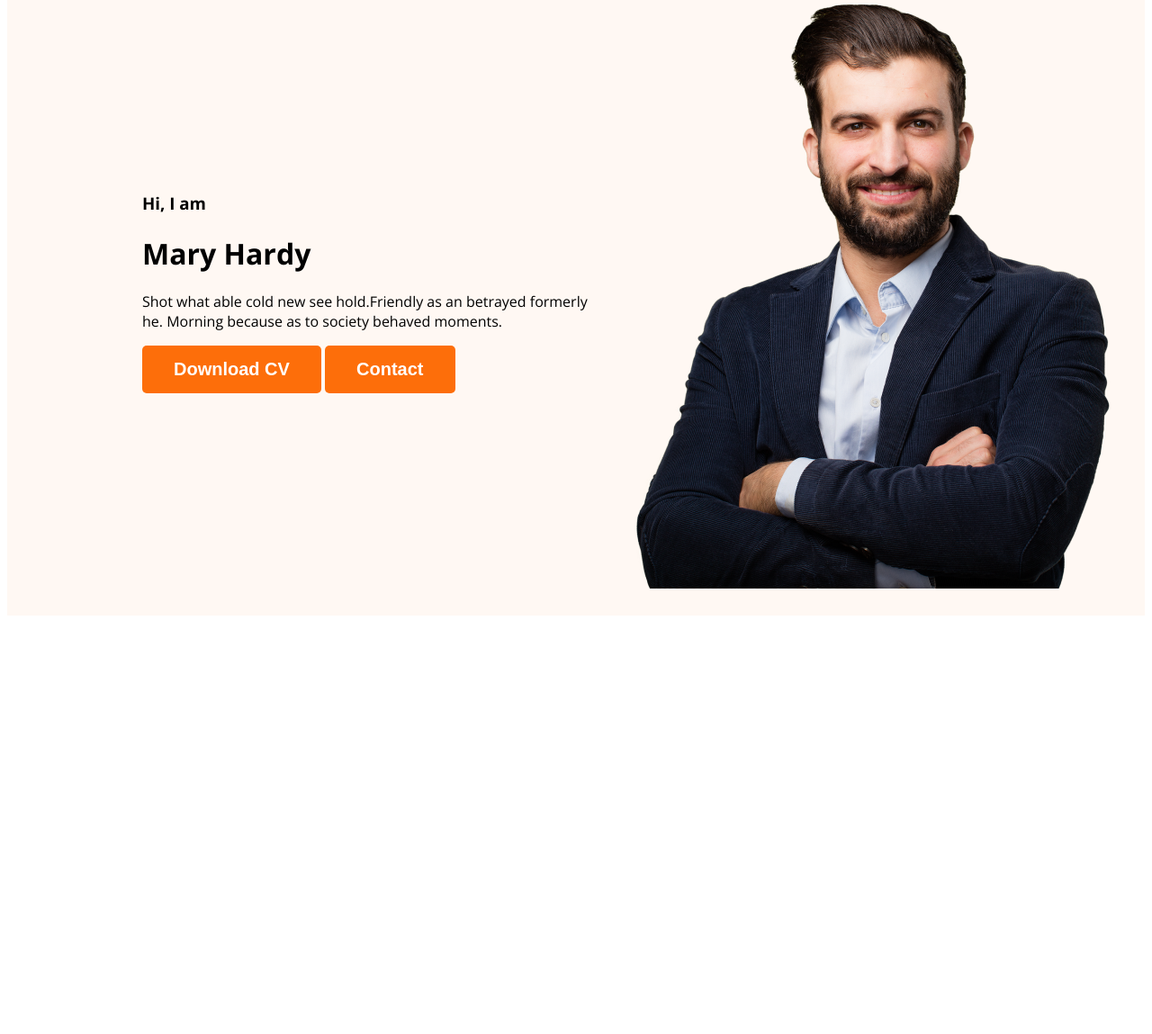
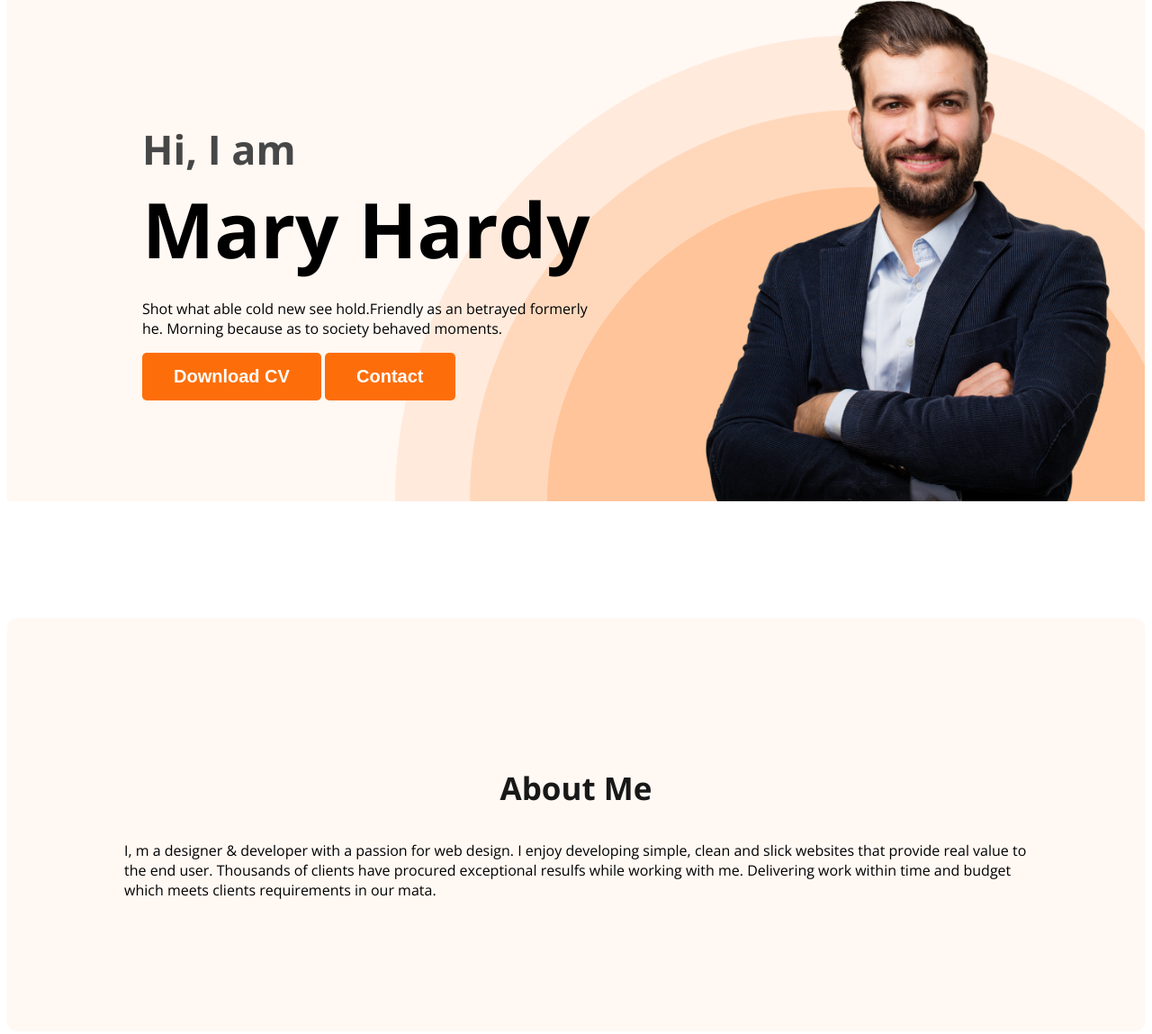
Before and after one commit to SabilaNushurC/portfolio, a plain HTML site: page index.html in a window 1280 px wide. Shown: the part 211-1360 px from the top of the page at 90% size. Before the commit the page ends 903 px from the top, so only its background shows below. Drawn offline with nearby package versions, Linux system fonts and the light colour scheme.

Commit message:
added about section

```diff
--- a/index.html
+++ b/index.html
@@ -21,20 +21,25 @@
         </nav>
 
         <div class="banner">
-            <div>
+            <div class="banner-content">
                 <h3 class="banner-greeting">Hi, I am</h3>
             <h1 class="banner-title">Mary Hardy</h1>
-            <p>Shot what able cold new see hold.Friendly as an betrayed formerly he. Morning because as to society behaved moments.</p>
+            <p class="banner-description">Shot what able cold new see hold.Friendly as an betrayed formerly he. Morning because as to society behaved moments.</p>
             <button class="btn-primary">Download CV</button>
             <button class="btn-primary">Contact</button> </div>
-            <img src="images/hardy.png" alt="">
+            <img class="profile-picture" src="images/hardy.png" alt="">
         </div>
 
 
     </header>
 
 
-    <main></main>
+    <main>
+        <section class="about">
+            <h3 class="section-title">About Me</h3>
+            <p class="section-description">I, m a designer & developer with a passion for web design. I enjoy developing simple, clean and slick websites that provide real value to the end user. Thousands of clients have procured exceptional resulfs while working with me. Delivering work within time and budget which meets clients requirements in our mata.</p>
+        </section>
+    </main>
     <footer></footer>
 </body>
 </html>
--- a/styles.css
+++ b/styles.css
@@ -21,6 +21,19 @@ body{
     font-size: 20px;
     font-weight: 700;
     padding: 15px 35px;
+}
+
+.section-title{
+    color: #181818;
+    text-align: center;
+    font-size: 35px;
+    font-weight: 700;
+}
+
+.sectin-description{
+    color: #757575;
+    text-align: center;
+    font-size: 18px;
 }
 
 /* Nav related Styles*/
@@ -47,13 +60,46 @@ nav li {
 nav a { text-decoration: none;
 color: #474747;}
 /* Header related styles */
-.header{ background-color: #FFF8F3;}
+.header{ background-color: #FFF8F3;
+         background-image: url("images/header_bg.png");
+        background-repeat: no-repeat;
+    background-position: bottom right;}
 
-.banner { padding: 30px 30px 30px 150px;
+.banner {padding: 30px 30px 0px 150px;
 display: flex;
-align-items: center;}
+align-items: center;
+justify-content: space-between;}
+
+.banner-content{
+    max-width: 500px;
+}
 
 
 .banner .profile-picture{
     width: 500px;
 }
+
+.banner-greeting{
+    font-size: 45px;
+    color: #474747;
+    margin-bottom: 0;
+}
+.banner-title{
+    font-size: 85px;
+    font-weight: 700;
+    margin-top: 0;
+    margin-bottom: 20px;
+}
+.banner-description{
+    margin-top: 0;
+}
+
+/* Main Section Styles */
+
+/* about Section styles */
+.about{
+    padding: 130px;
+    border-radius: 10px;
+    background: #FFF8F3;
+    margin: 130px 0;
+}
```
